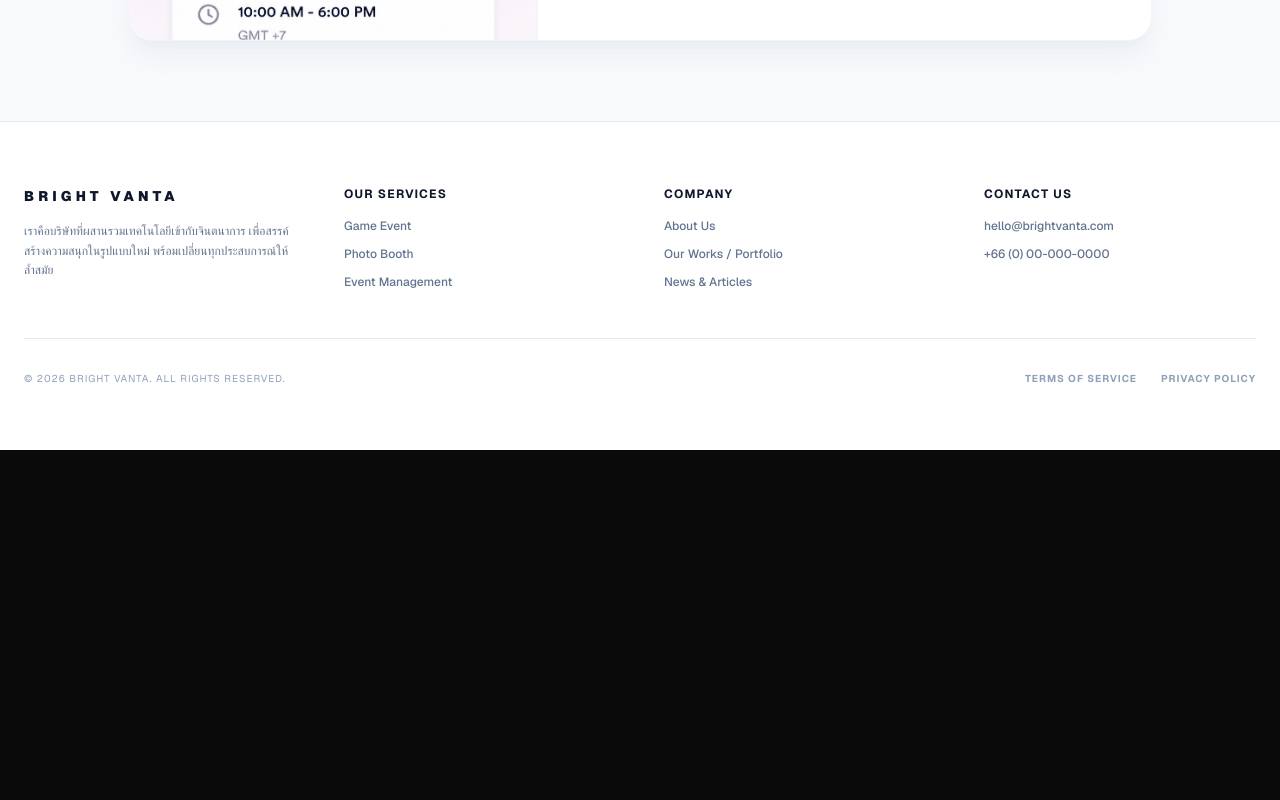
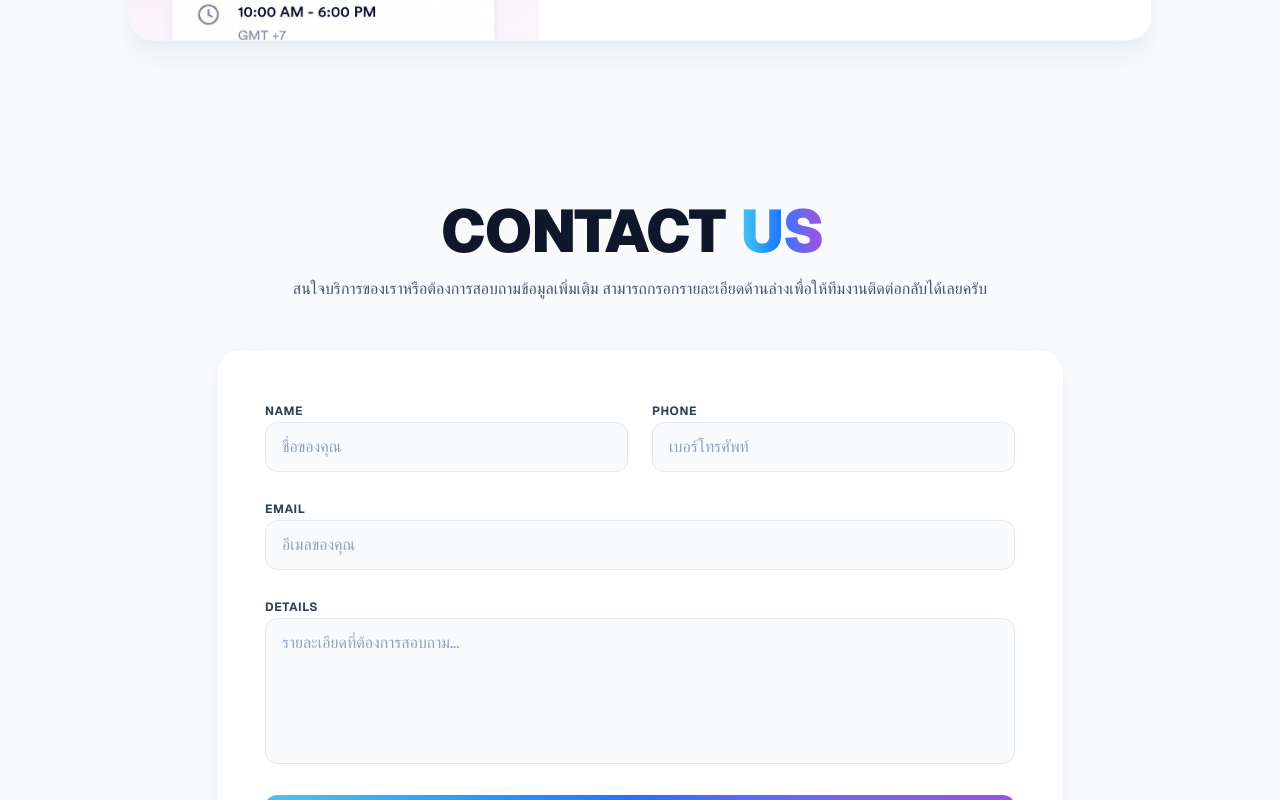
Before and after one commit to bankinginverter/bt-official-website, a Next.js app: page /eventmanagement in a window 1280 px wide. Shown: the part 2880-3680 px from the top of the page. Before the commit the page ends 3330 px from the top, so only its background shows below. Built offline with nearby package versions, Linux system fonts and the light colour scheme.

Commit message:
add contact us

```diff
--- a/app/(Products)/eventmanagement/page.tsx
+++ b/app/(Products)/eventmanagement/page.tsx
@@ -1,6 +1,11 @@
+"use client"
 import Image from "next/image"
 import Navbar from "../../components/Navbar"
+import ContactForm from "@/app/components/ContactForm"
+import { useRef } from "react"
 export default function EventManagement() {
+  const contactus = useRef<HTMLDivElement>(null)
+
   return (
     <div className="bg-slate-50 dark:bg-black text-slate-900 dark:text-white min-h-screen font-sans selection:bg-[#2272FF] selection:text-white transition-colors duration-500">
       {/* --- Navbar --- */}
@@ -38,8 +43,13 @@ export default function EventManagement() {
               <span className="text-[#48C6EF] text-xs font-bold uppercase tracking-[0.3em]">
                 Play Innovate Elevate
               </span>
-              <button className="px-10 py-4 bg-[#2272FF] hover:bg-[#48C6EF] rounded-lg font-bold text-xs uppercase tracking-widest flex items-center gap-3 transition-all group text-white">
-                Start Exploring{" "}
+              <button
+                onClick={() =>
+                  contactus.current?.scrollIntoView({ behavior: "smooth" })
+                }
+                className="px-10 py-4 bg-[#2272FF] hover:bg-[#48C6EF] rounded-lg font-bold text-xs uppercase tracking-widest flex items-center gap-3 transition-all group text-white"
+              >
+                Start Exploring
                 <span className="group-hover:translate-x-1 transition-transform">
                   →
                 </span>
@@ -230,7 +240,10 @@ export default function EventManagement() {
           </div>
         </div>
       </section>
-
+      {/* --- Contact Us Section --- */}
+      <div id="contact-us" ref={contactus}>
+        <ContactForm />
+      </div>
       {/* --- Footer --- */}
       <footer className="border-t border-slate-200 dark:border-white/5 py-16 px-6 bg-white dark:bg-black transition-colors duration-500">
         <div className="max-w-7xl mx-auto">
```
